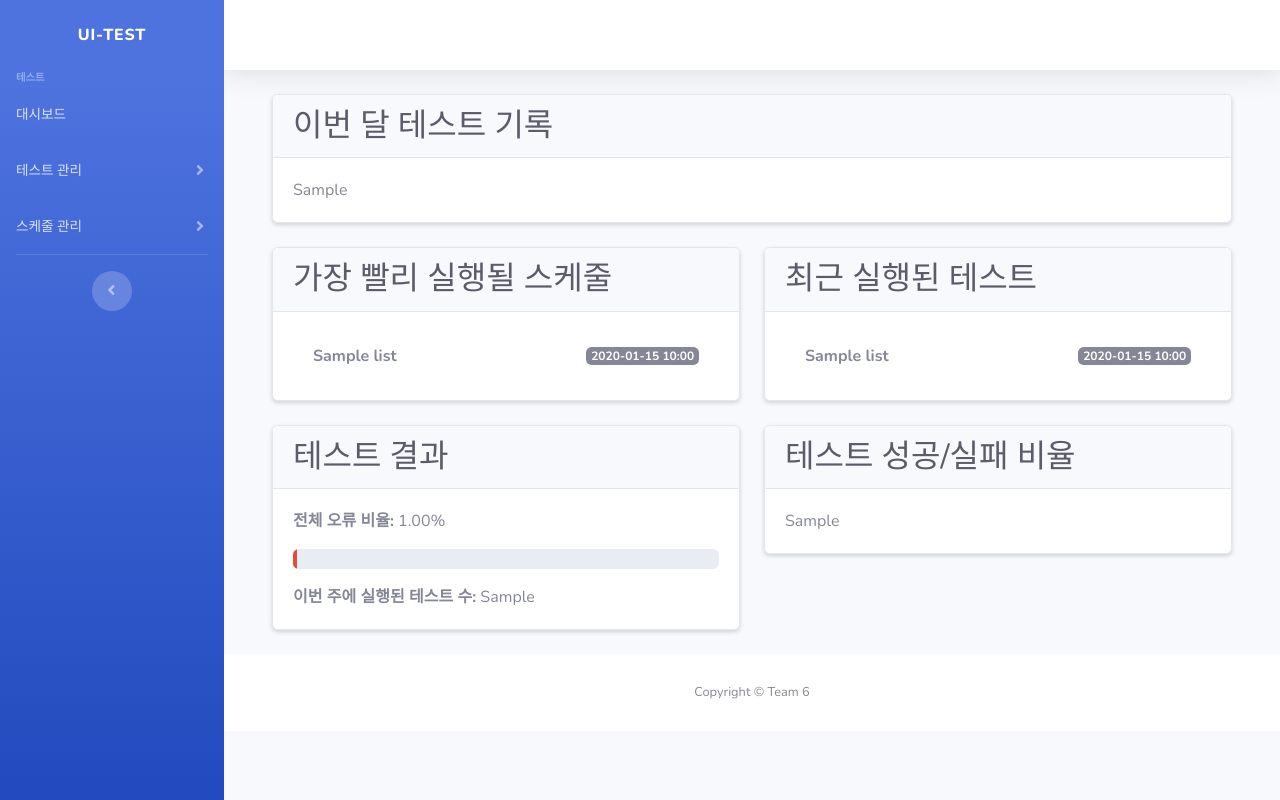
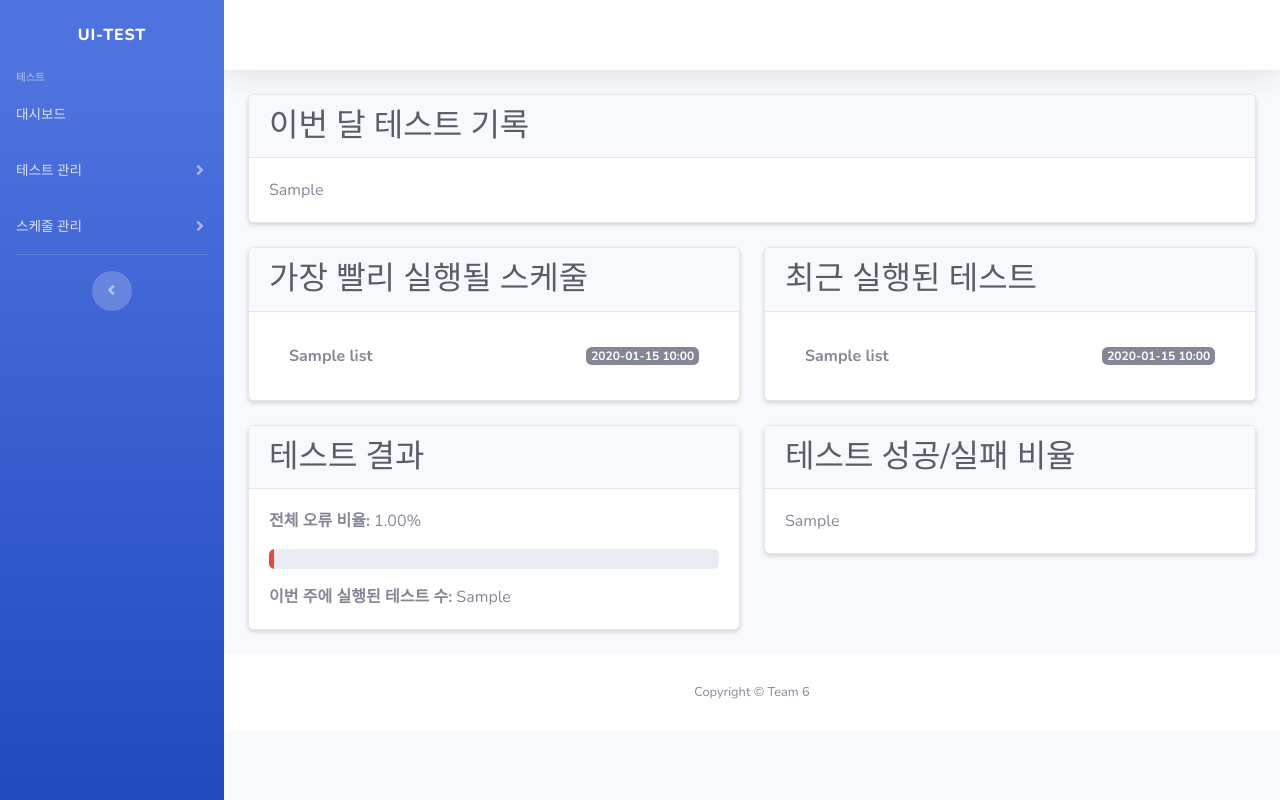
Before and after one commit to CBNU-Tester/Test_File, a Django app: template testweb/testsel/templates/dashboard.html in a window 1280 px wide. Run offline with Django 4.2, Linux system fonts and the light colour scheme; tables that the repository leaves empty hold one stand-in row (values such as "Sample post"); the template is opened without the code that fills it: values that come from a table or form of the project are taken from there, most other values are stand-ins (such as "Sample title", 1, 10 or a date in 2020); some libraries are stand-ins or nearby versions.

Commit message:
update : dashboard

```diff
--- a/testweb/testsel/templates/dashboard.html
+++ b/testweb/testsel/templates/dashboard.html
@@ -1,7 +1,6 @@
 {% extends 'base.html' %}
 
 {% block content %}
-<div class="container mt-4">
 
     <!-- 이번 달 테스트 기록 섹션 -->
     <div class="row">
@@ -94,5 +93,4 @@
             </div>
         </div>
     </div>
-</div>
 {% endblock %}
```
